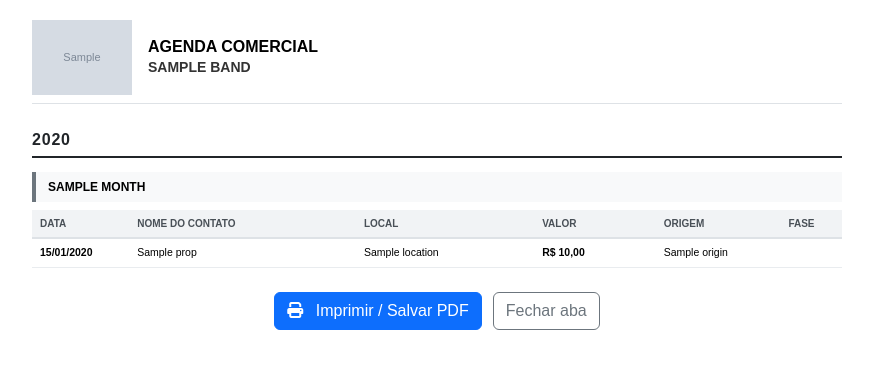
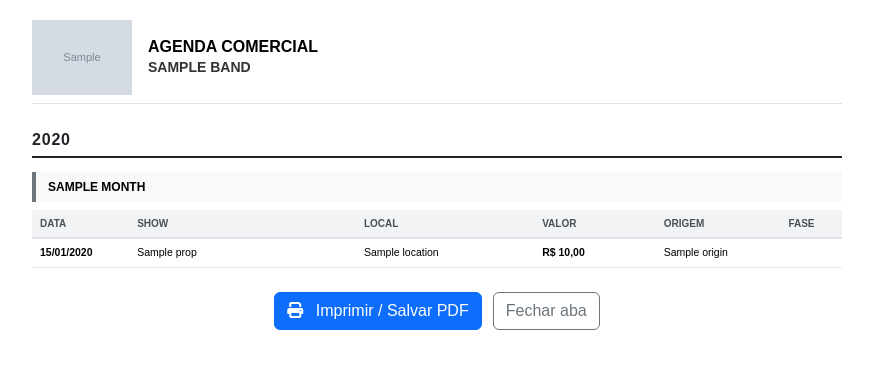
Before and after one commit to backstageprosite/backstage_pro, a Django app: template core/templates/core/comercial/pdf_comercial.html in a window 1280 px wide. Shown: the top 369 px of the page, without its empty margins (203-1076 px from the left). Run offline with Django 5.2, Linux system fonts and the light colour scheme; the template is opened without the code that fills it: most values are stand-ins (such as "Sample title", 1, 10 or a date in 2020); grey boxes marked "Sample" are stand-in pictures; parts of the project's set-up code (start-up, migrations or seed data) failed here and were passed over.

Commit message:
refactor: rename proposal name field label and table/pdf column headers to Show

```diff
--- a/core/forms.py
+++ b/core/forms.py
@@ -572,6 +572,9 @@ class CommercialProposalForm(forms.ModelForm):
         from core.models import CommercialProposal
         model = CommercialProposal
         fields = ['name', 'date', 'time', 'contact_name', 'contact', 'location', 'origin', 'fee', 'phase']
+        labels = {
+            'name': 'Show',
+        }
         widgets = {
             'name': forms.TextInput(attrs={'class': 'form-control', 'placeholder': 'Ex: Show de Réveillon, Aniversário de Cidade'}),
             'date': forms.DateInput(format='%Y-%m-%d', attrs={'class': 'form-control', 'type': 'date'}),
--- a/core/templates/core/comercial/_tabela_fase.html
+++ b/core/templates/core/comercial/_tabela_fase.html
@@ -3,7 +3,7 @@
     <table class="table table-hover align-middle mb-0">
         <thead class="table-light text-uppercase text-muted">
             <tr>
-                <th class="ps-4">Nome</th>
+                <th class="ps-4">Show</th>
                 <th>Data</th>
                 <th>Horário</th>
                 <th>Local</th>
--- a/core/templates/core/comercial/comercial_index.html
+++ b/core/templates/core/comercial/comercial_index.html
@@ -245,7 +245,7 @@
 
                     <div class="row g-3">
                         <div class="col-12 col-md-6">
-                            <label for="id_name" class="form-label fw-bold small text-muted">Nome <span class="text-danger">*</span></label>
+                            <label for="id_name" class="form-label fw-bold small text-muted">Show <span class="text-danger">*</span></label>
                             <input type="text" name="name" id="id_name" class="form-control" placeholder="Ex: Show de Réveillon" required>
                         </div>
                         <div class="col-6 col-md-3">
--- a/core/templates/core/comercial/pdf_comercial.html
+++ b/core/templates/core/comercial/pdf_comercial.html
@@ -136,7 +136,7 @@
                     <thead>
                         <tr>
                             <th style="width: 12%;">Data</th>
-                            <th style="width: 28%;">Nome do Contato</th>
+                            <th style="width: 28%;">Show</th>
                             <th style="width: 22%;">Local</th>
                             <th style="width: 15%;">Valor</th>
                             <th style="width: 13%;">Origem</th>
@@ -147,7 +147,7 @@
                         {% for prop in m.proposals %}
                         <tr>
                             <td class="fw-bold">{{ prop.date|date:"d/m/Y" }}</td>
-                            <td>{% if prop.contact_name %}{{ prop.contact_name }}{% else %}—{% endif %}</td>
+                            <td>{% if prop.name %}{{ prop.name }}{% else %}—{% endif %}</td>
                             <td>{% if prop.location %}{{ prop.location }}{% else %}—{% endif %}</td>
                             <td class="fw-semibold">{% if prop.fee != None %}{{ prop.fee|brl_currency }}{% else %}—{% endif %}</td>
                             <td>{% if prop.origin %}{{ prop.origin }}{% else %}—{% endif %}</td>
--- a/core/tests_commercial.py
+++ b/core/tests_commercial.py
@@ -238,11 +238,11 @@ class CommercialModuleTests(TestCase):
         self.assertIn("Banda Avançada", content)
         self.assertIn("2026", content)
         self.assertIn("DEZEMBRO", content)
-        self.assertIn("Carlos Produtor", content)
+        self.assertIn("Show de Réveillon", content)
         self.assertIn("Arena Salvador", content)
         self.assertIn("2027", content)
         self.assertIn("JANEIRO", content)
-        self.assertIn("Mariana Eventos", content)
+        self.assertIn("Festival de Verão", content)
         self.assertIn("Orçamento", content)
         self.assertIn("Fechado", content)
         self.assertNotIn("RESERVA", content)
```
